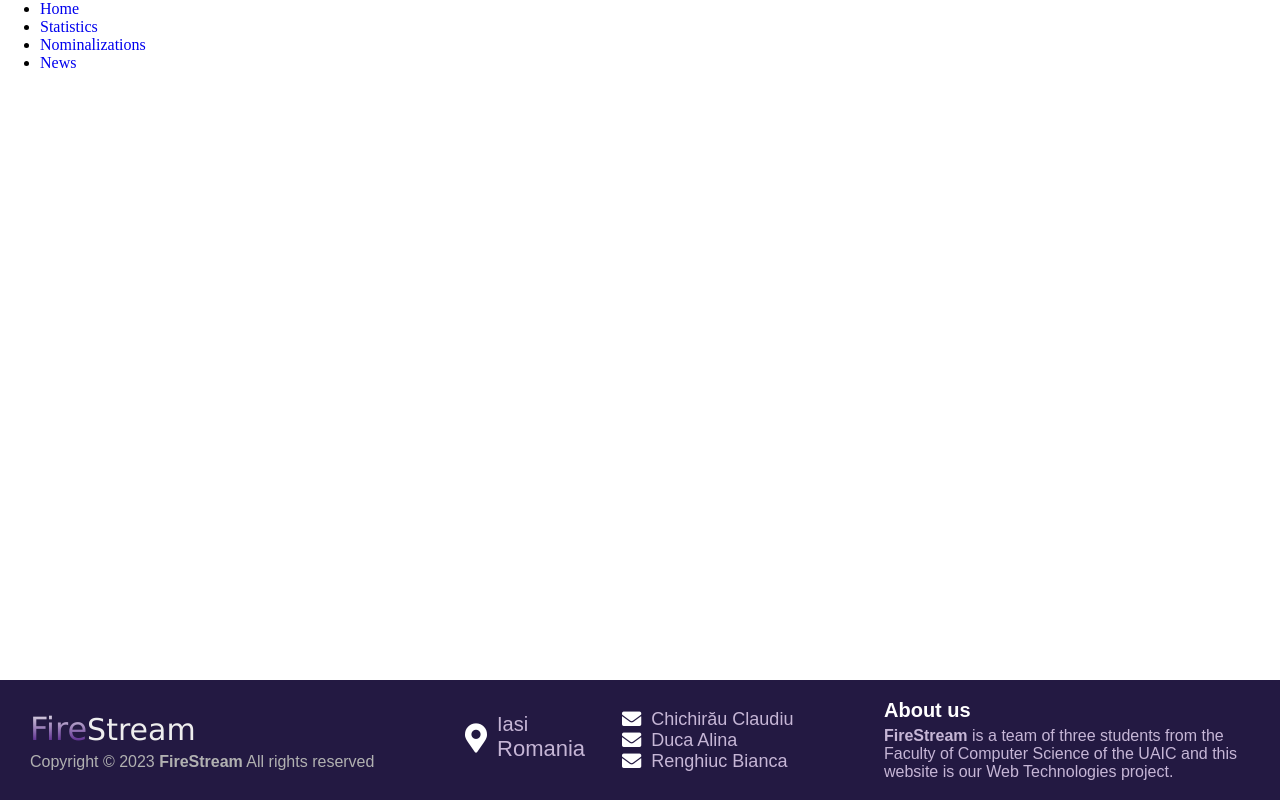
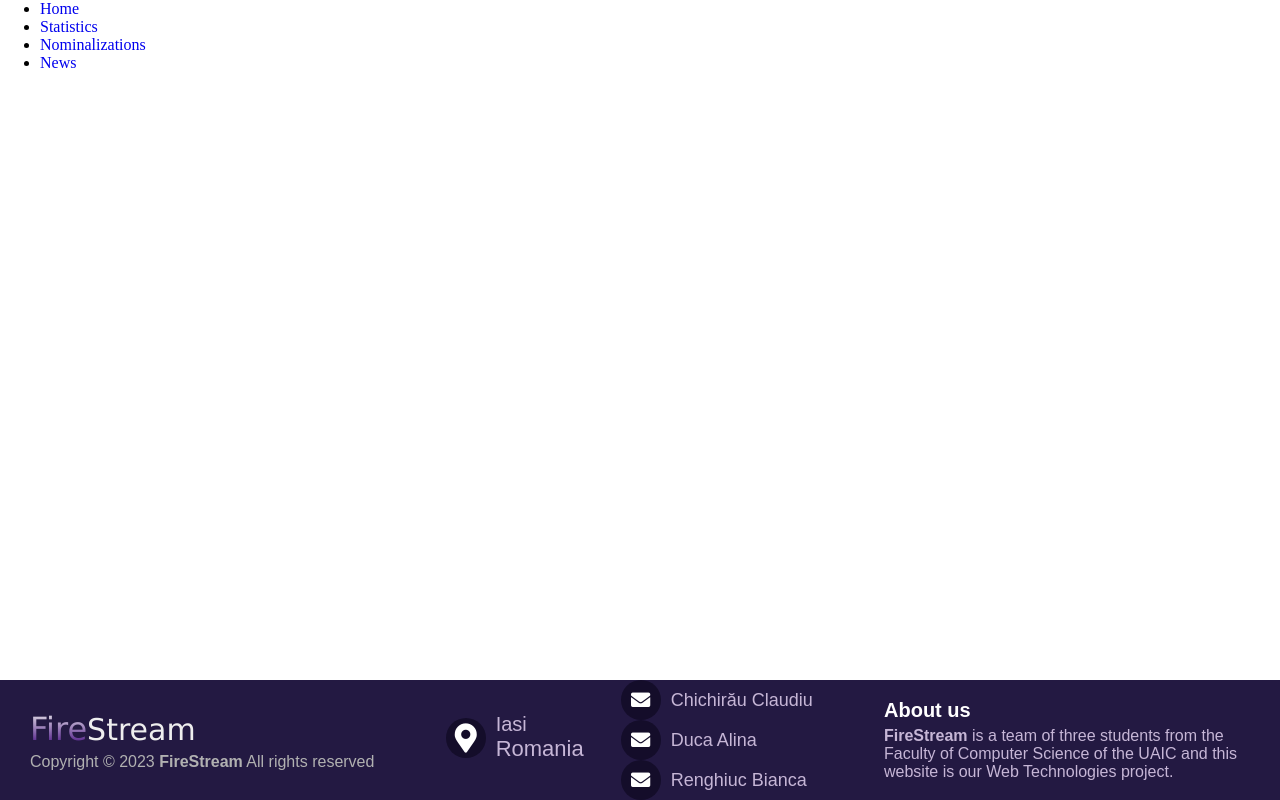
Before and after one commit to alinaduca/tehnologii-web, a plain HTML site: page src/static/index.html in a window 1280 px wide. Drawn offline with Linux system fonts and the light colour scheme.

Commit message:
Added circle for icons

```diff
--- a/src/static/footer-style.css
+++ b/src/static/footer-style.css
@@ -61,6 +61,16 @@ footer {
 	padding-right: 4vh;
 }
 
+.circle {
+	background-color: #140d2a;
+	border-radius: 20px;
+	min-width: 40px;
+	height: 40px;
+	display:flex;
+	align-items: center;
+	justify-content: center;
+}
+
 .name {
 	display: flex;
 	align-items: center;
@@ -79,11 +89,11 @@ footer {
 	font-size: 18px;
 }
 
-.center-footer > div{
+.center-footer > div {
 	padding: 0 5px;
 }
 
-.center-footer > div > i, .center-footer > div > div > i {
+.center-footer > div > div > div > i, .center-footer > div > div > i {
 	color: white;
 }
 
--- a/src/static/index.html
+++ b/src/static/index.html
@@ -32,7 +32,9 @@
 
 				<div class="center-footer">
 					<div id="location">
-						<i class="fa fa-map-marker-alt fa-lg"></i>
+						<div class="circle">
+							<i class="fa fa-map-marker-alt fa-lg"></i>
+						</div>
 						<div id="loc">
 							<p id="city">Iasi</p>
 							<p id="country">Romania</p>
@@ -40,15 +42,21 @@
 					</div>
 					<div id="echipa">
 						<div class="name">
-							<i class="fa fa-envelope fa-sm"></i>
+							<div class="circle">
+								<i class="fa fa-envelope fa-sm"></i>
+							</div>
 							<p>Chichirău Claudiu</p>
 						</div>
 						<div class="name">
-							<i class="fa fa-envelope fa-sm"></i>
+							<div class="circle">
+								<i class="fa fa-envelope fa-sm"></i>
+							</div>
 							<p>Duca Alina</p>
 						</div>
 						<div class="name">
-							<i class="fa fa-envelope fa-sm"></i>
+							<div class="circle">
+								<i class="fa fa-envelope fa-sm"></i>
+							</div>
 							<p>Renghiuc Bianca</p>
 						</div>
 					</div>
```
